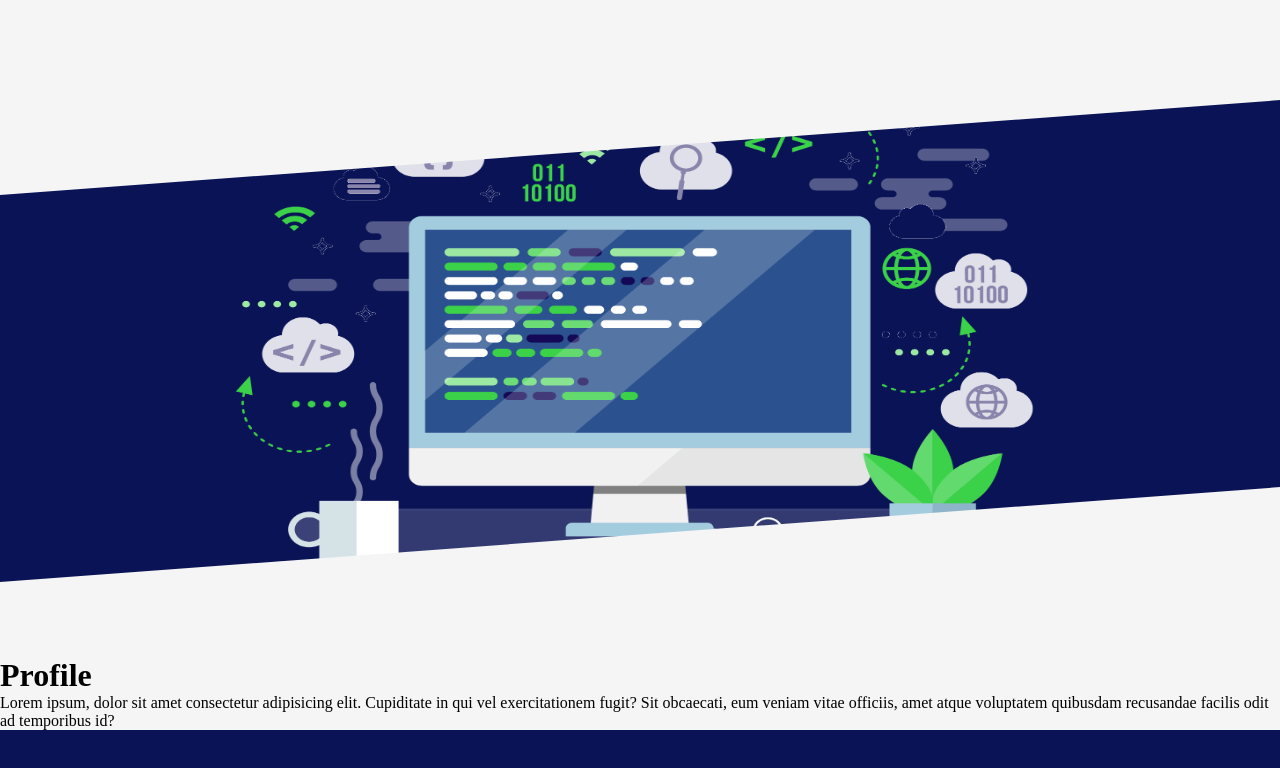
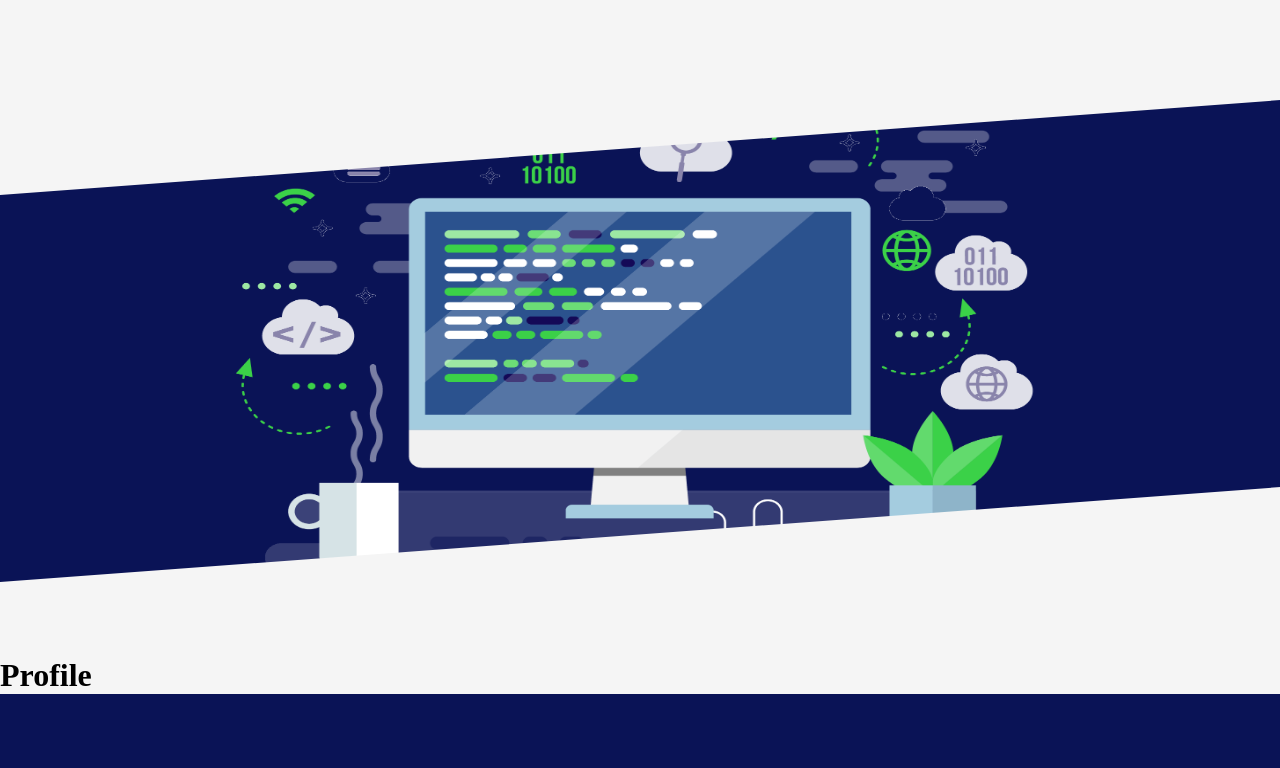
Before and after one commit to FelipeMarqueStefano/SiteTeste, a plain HTML site: page index.html in a window 1280 px wide. Shown: the top 768 px of the page. Drawn offline with Linux system fonts and the light colour scheme.

Commit message:
Update index.html

```diff
--- a/index.html
+++ b/index.html
@@ -15,7 +15,6 @@
     </div>
     <div class="start">
         <h1>Profile</h1>
-        <p>Lorem ipsum, dolor sit amet consectetur adipisicing elit. Cupiditate in qui vel exercitationem fugit? Sit obcaecati, eum veniam vitae officiis, amet atque voluptatem quibusdam recusandae facilis odit ad temporibus id?</p>
     </div>
 </body>
 </html>
```
